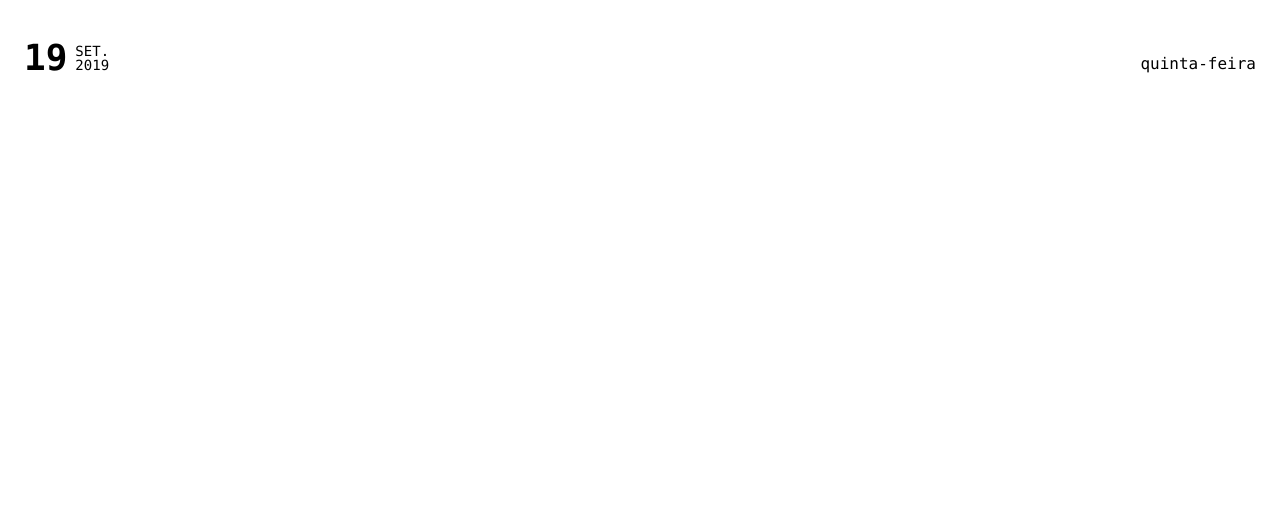
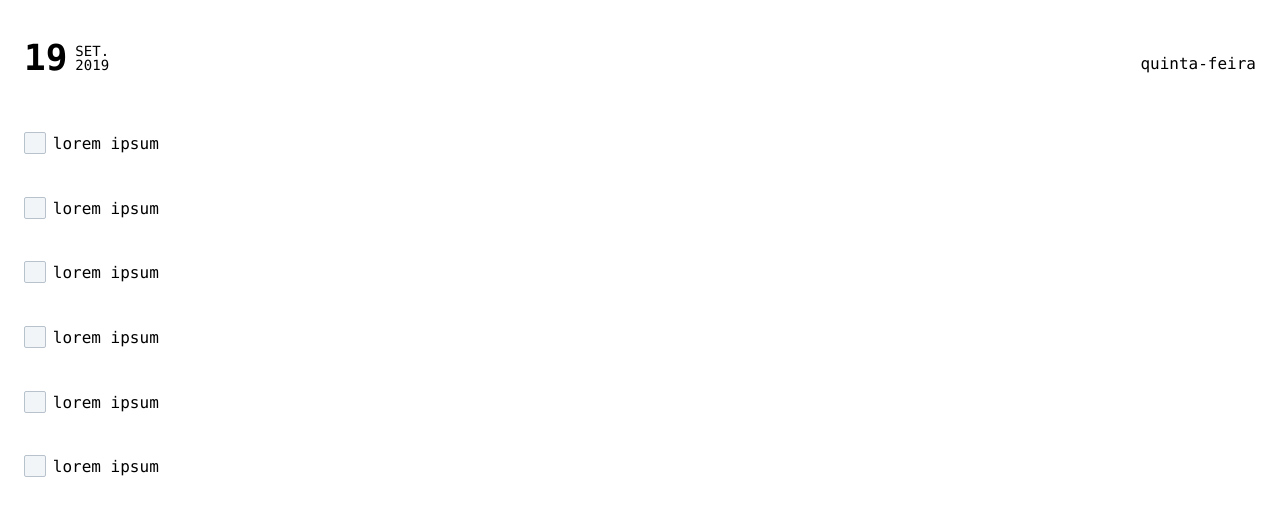
Before and after one commit to highlabs/todo_list_vue, a Vue app: page / in a window 1280 px wide. Shown: the top 516 px of the page. Built offline with nearby package versions, Linux system fonts and the light colour scheme.

Commit message:
Add list to app.vue

```diff
--- a/src/App.vue
+++ b/src/App.vue
@@ -1,16 +1,19 @@
 <template>
   <div id="app" class="container mx-auto px-6 font-body">
     <Header />
+    <List />
   </div>
 </template>
 
 <script>
 import Header from '@/components/Header'
+import List from '@/components/List'
 
 export default {
   name: 'app',
   components: {
-    Header
+    Header,
+    List
   }
 }
 </script>
```
